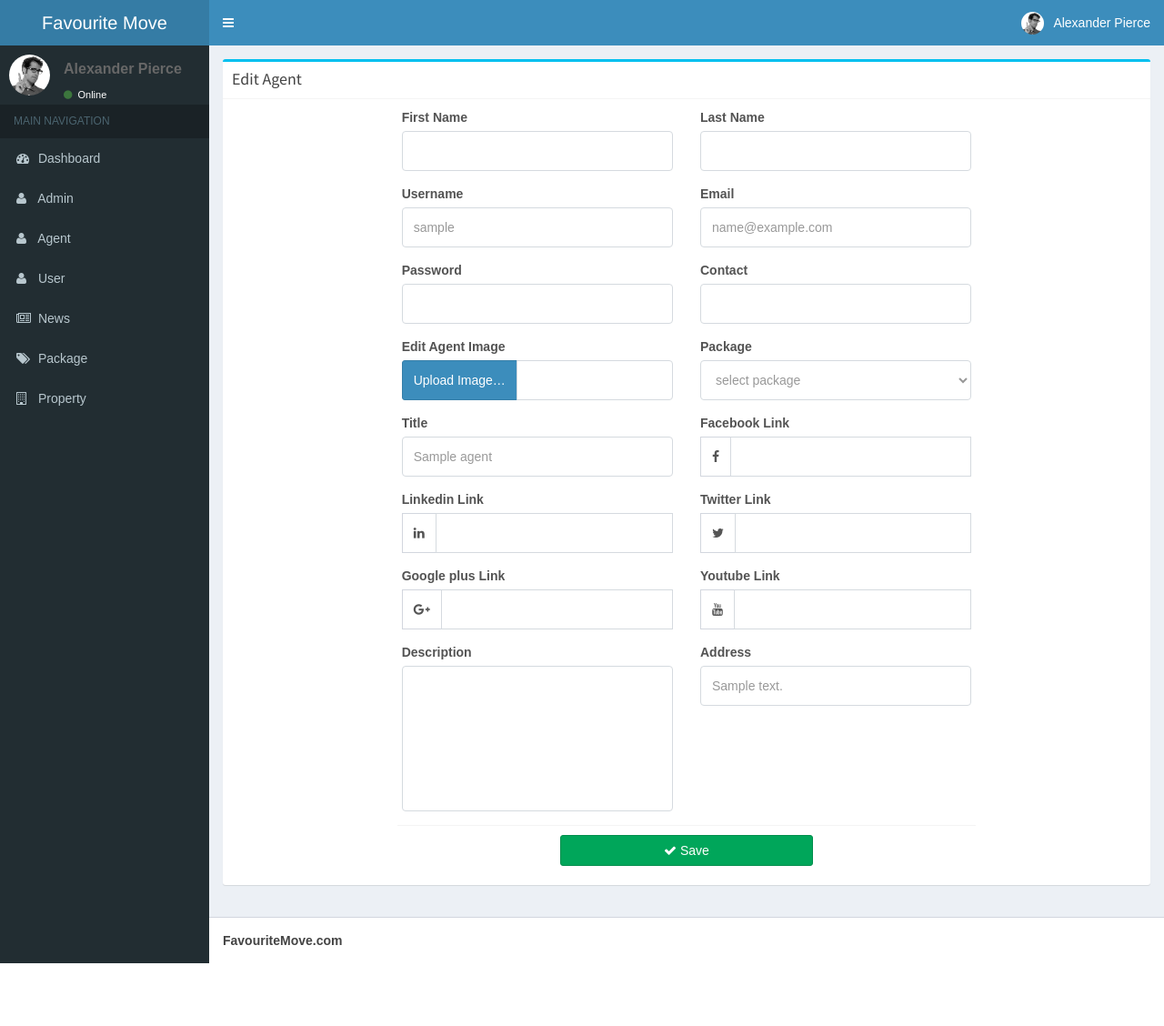
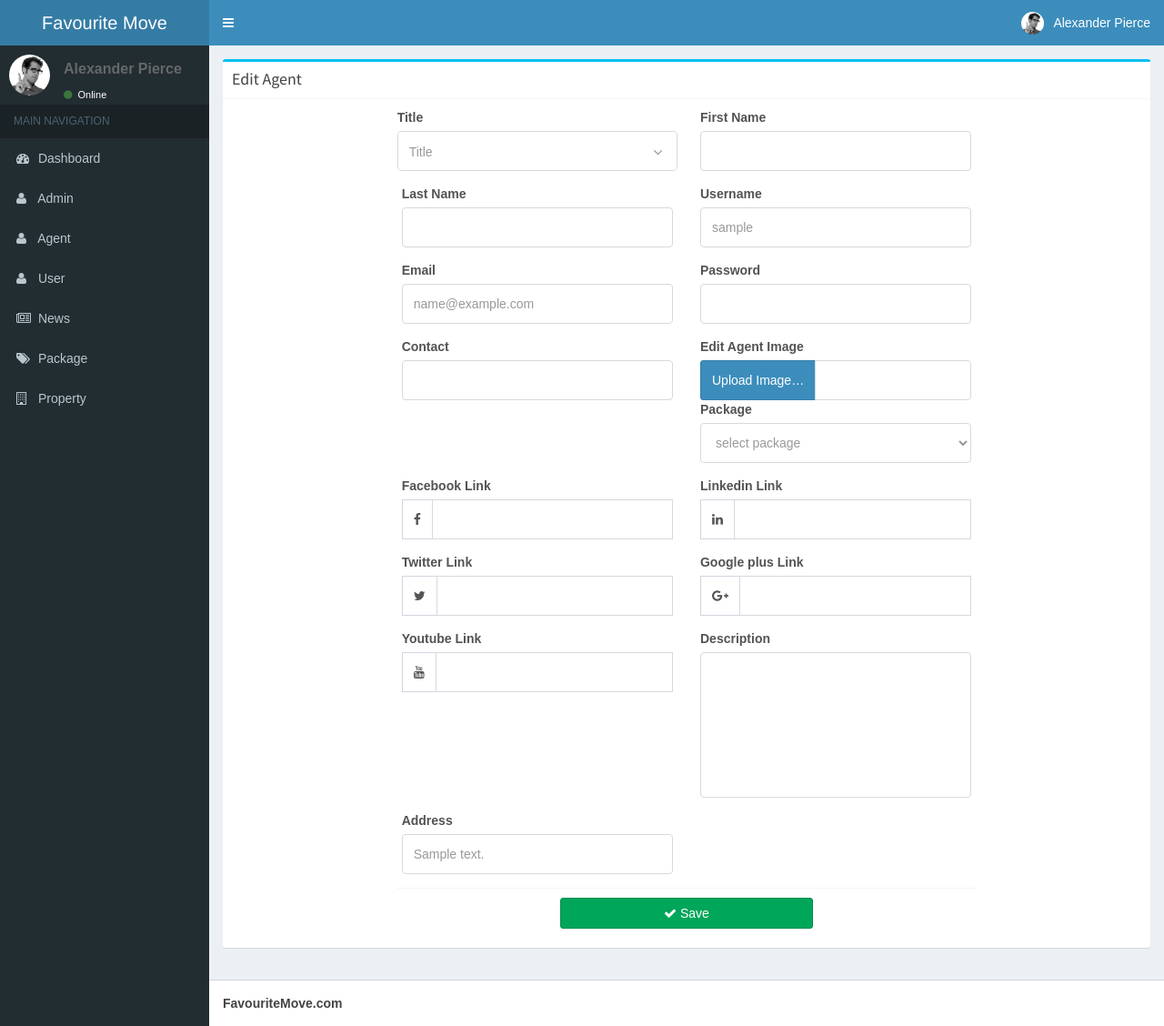
Before and after one commit to qasim902/favmove1, a CodeIgniter app: page /favmove1/agent/edit/1 in a window 1280 px wide. Shown: the whole page at 91% size. Before the commit the page ends 1059 px from the top, so only its background shows below. Run offline with CodeIgniter, Linux system fonts and the light colour scheme; tables that the repository leaves empty or names only in its code hold one stand-in row (values such as "Sample post"); data that the repository does not hold is empty; some libraries are stand-ins or nearby versions.

Commit message:
changings in add

```diff
--- a/application/views/agent/add.php
+++ b/application/views/agent/add.php
@@ -160,14 +160,8 @@
 								<div class="form-group">
 									<div class="input-group">
 										<span class="input-group-addon"><i class="fa fa-facebook" aria-hidden="true"></i></span>
-<<<<<<< HEAD
-
-										<input type="text" name="fb_link" value="<?php echo $this->input->post('fb_link'); ?>" class="form-control" id="fb_link"
 
 										<input type="text" placeholder="https://facebook.com/favmove" autofocus name="fb_link" value="<?php echo $this->input->post('fb_link'); ?>" class="form-control" id="fb_link"
-=======
-										<input type="text" name="fb_link" value="<?php echo $this->input->post('fb_link'); ?>" class="form-control" id="fb_link"
->>>>>>> 7ec2935e6188f577ce160aabe40079f6654a93b0
 										/>
 									</div>
 									<span class="text-danger">
--- a/application/views/agent/edit.php
+++ b/application/views/agent/edit.php
@@ -10,6 +10,22 @@
 				<div class="col-sm-10 col-md-8">
 					<div class="callus clearfix border_radius submit_property">
 						<div class="row clearfix">
+							<div class="col-sm-6">
+								<label class="control-label">Title</label>
+								<div class="single-query ">
+
+									<div class="intro">
+									<select name="select_one">
+										<option class="active">Title</option>
+										<option value="1">Mr</option>
+										<option value="2">Mrs</option>
+									</select>
+									</div>
+								</div>
+								<span class="text-danger">
+										<?php echo form_error('select_one');?>
+									</span>
+							</div>
 							<div class="col-md-6">
 								<label for="name" class="control-label">First Name</label>
 								<div class="form-group">
@@ -79,13 +95,7 @@
 									</select>
 								</div>
 							</div>
-							<div class="col-md-6">
-								<label for="email" class="control-label">Title</label>
-								<div class="form-group">
-									<input type="text" name="title" value="<?php echo ($this->input->post('title') ? $this->input->post('title') : $agent['title']); ?>"
-										class="form-control" id="title" />
-								</div>
-							</div>
+
 							<div class="col-md-6">
 								<label for="fb_link" class="control-label">Facebook Link</label>
 								<div class="form-group">
```
